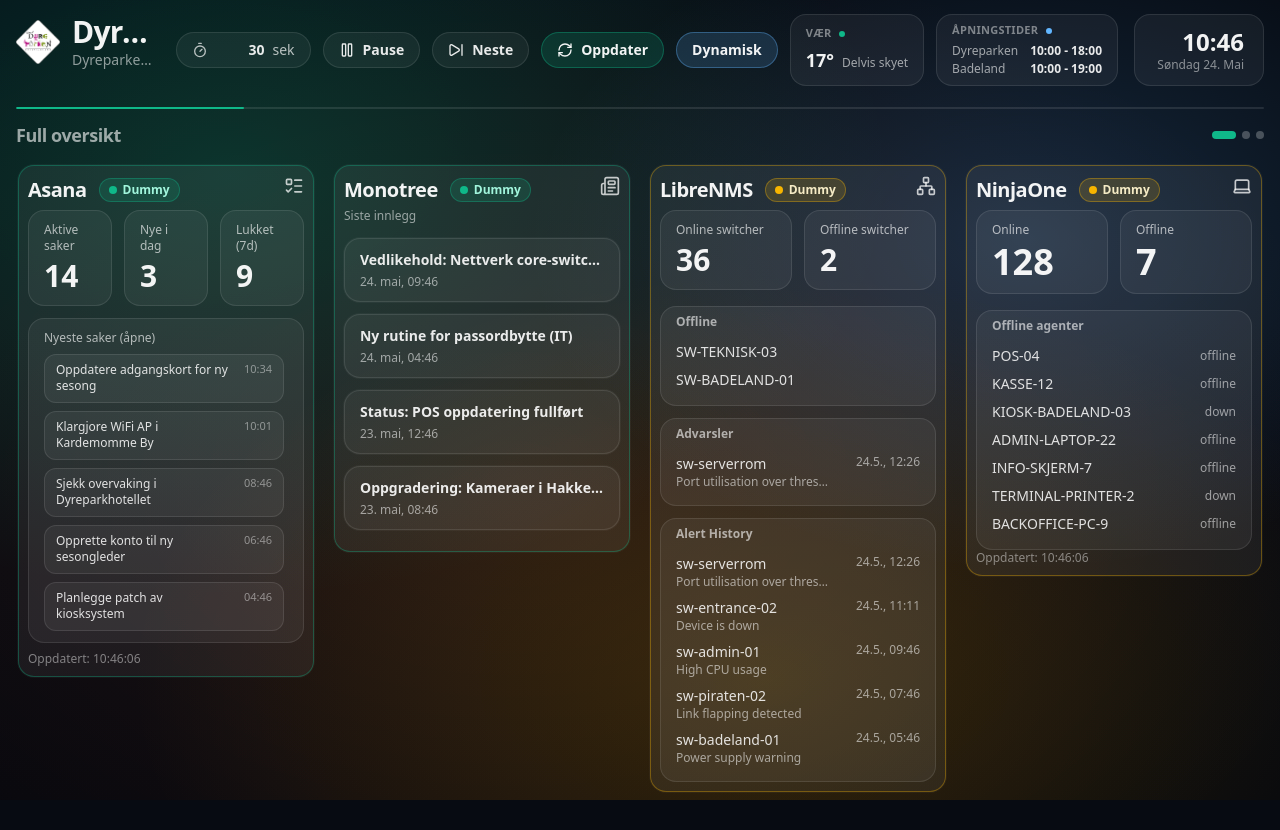
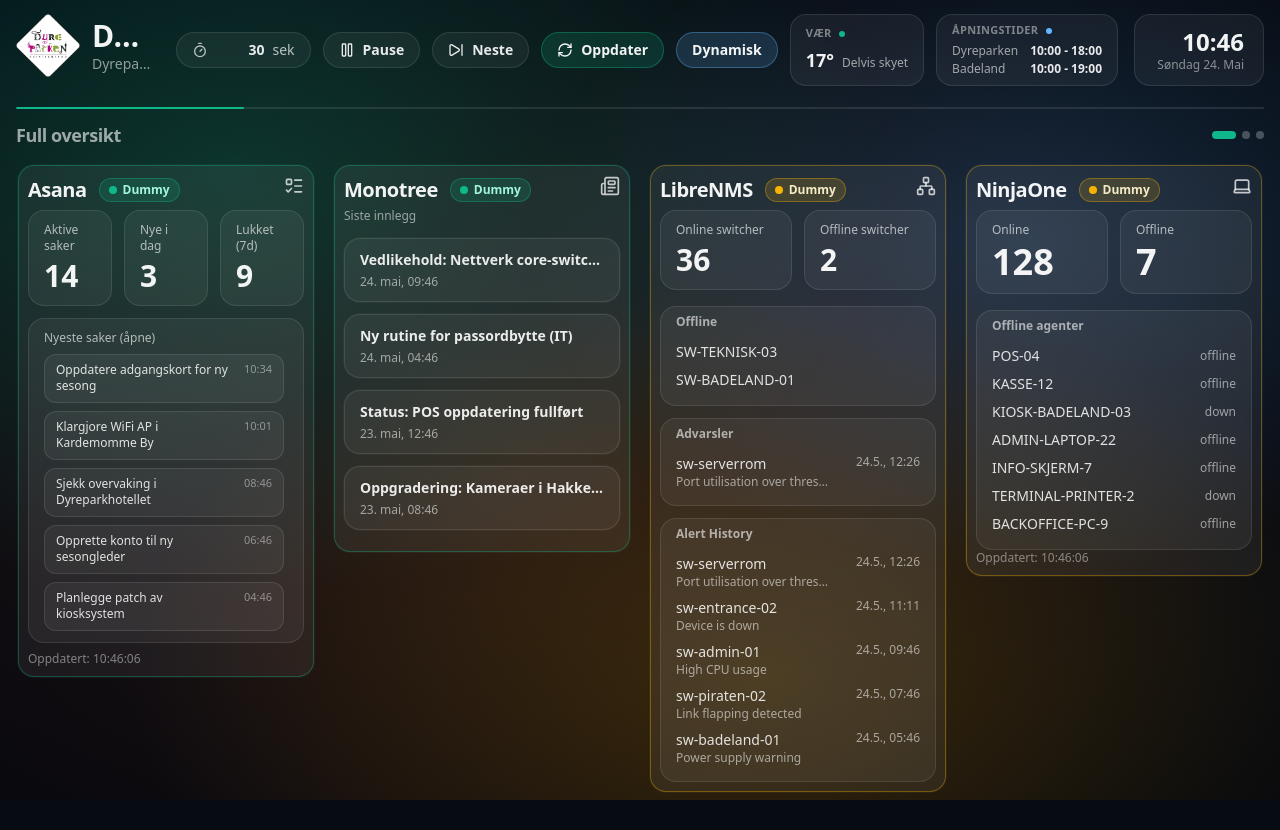
Before and after one commit to matskkolstad/dyreparken-it-status, a Next.js app: page / in a window 1280 px wide. Shown: the top 830 px of the page. Built offline with nearby package versions, Linux system fonts and the light colour scheme.

Commit message:
Increase header logo size

```diff
--- a/src/components/dashboard/Dashboard.tsx
+++ b/src/components/dashboard/Dashboard.tsx
@@ -292,9 +292,9 @@
             <img
               src="/logo_diamant_hvit.png"
               alt="Dyreparken"
-              className="h-11 w-11 object-contain"
+              className="h-16 w-16 object-contain"
             />
-            <div className="min-w-0">
+            <div className="min-w-0 flex flex-col justify-center">
               <h1 className="truncate text-2xl font-bold tracking-tight text-white/95 md:text-3xl">
                 Dyreparken IT Status
               </h1>
```
